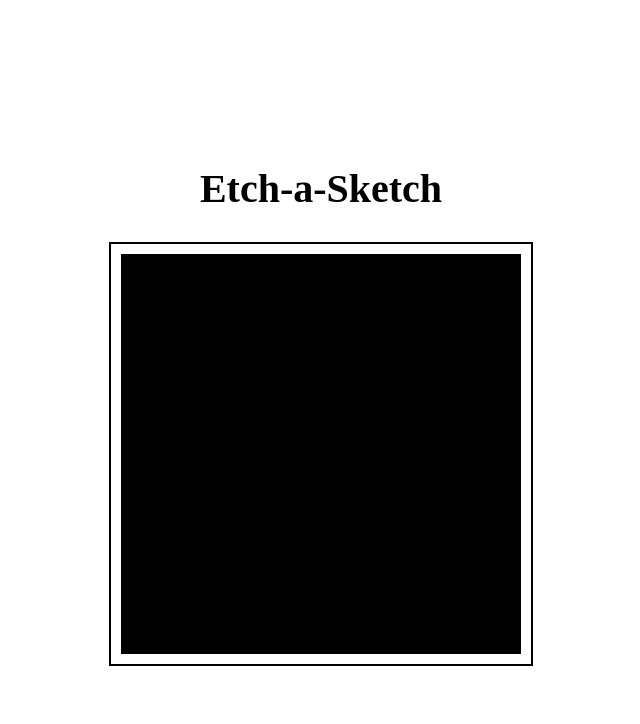
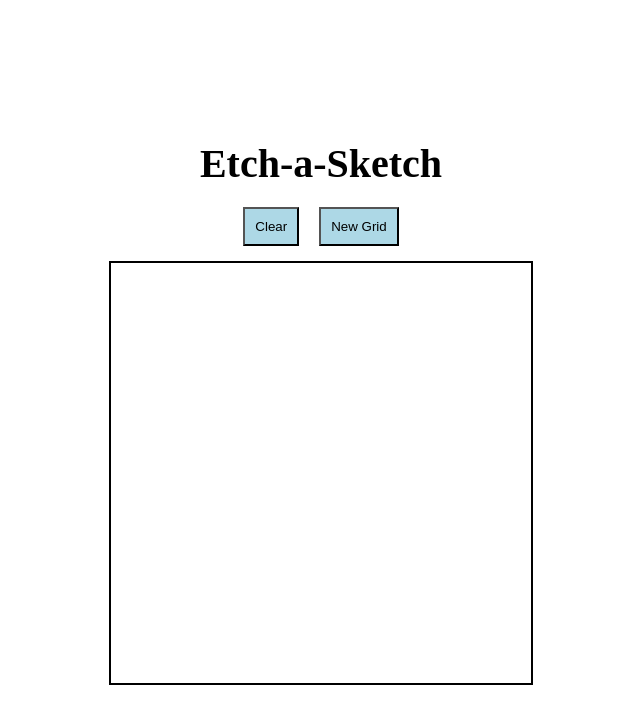
Before and after one commit to christopherctai/etch-a-sketch, a plain HTML site: page index.html in a window 1280 px wide. Shown: the whole page, without its empty margins (319-959 px from the left). Drawn offline with Linux system fonts and the light colour scheme.

Commit message:
Add buttons to clear and make new grid

```diff
--- a/index.html
+++ b/index.html
@@ -10,6 +10,11 @@
 <body>
     <div class="header">Etch-a-Sketch</div>
 
+    <div class="buttons">
+        <button class="btn new-grid">Clear</button>
+        <button class="btn reset-grid">New Grid</button>
+    </div>
+
     <div class="grid-container">
 
     </div>
--- a/script.js
+++ b/script.js
@@ -1,9 +1,24 @@
-let numberOfSquares = 30;
+
+let resetButton = document.querySelector('.reset-grid');
+resetButton.addEventListener('click', resetGrid);
+
+let newButton = document.querySelector('.new-grid');
+newButton.addEventListener('click', newGrid);
+
+function newGrid() {
+    let gridItems = document.querySelectorAll('.grid-item');
+    gridItems.forEach((gridItem) => {
+        gridItem.classList.remove('hover');
+    });
+}
+
+function resetGrid() {
     const grid = document.querySelector('.grid-container');
-
-
-function squareNumber (number) {
-    return number *= number;
+    grid.textContent = '';
+    let numberOfSquares = prompt("How many squares do you want per side on the grid?");
+    if (numberOfSquares > 100) {
+        alert("Too many! Choose a number 100 or smaller");
+        return;
     }
 
     grid.style.gridTemplateColumns = `repeat(${numberOfSquares}, 1fr)`;
@@ -21,3 +36,8 @@ gridItems.forEach((gridItem) => {
             gridItem.classList.add('hover');
         });
     });
+}
+
+function squareNumber (number) {
+    return number *= number;
+}
--- a/styles.css
+++ b/styles.css
@@ -12,16 +12,29 @@ body {
 }
 
 .header {
-    padding: 20px;
-    margin: 10px;
+    padding: 10px;
+    margin-top: 20px;
     font-weight:900;
     font-size: 40px;
 }
 
+.btn {
+    background-color: lightblue;
+    padding: 10px;
+}
+
+.buttons {
+    display: flex;
+    justify-content: center;
+    align-items: center;
+    gap: 20px;
+    margin: 10px;
+}
 .grid-container {
     display: grid;
     grid-template-columns: auto auto auto;
     padding: 10px;
+    margin: 5px;
     width: 400px;
     height: 400px;
     border: 2px solid black;
```
Lines whose indentation alone changed are shown as unchanged.
